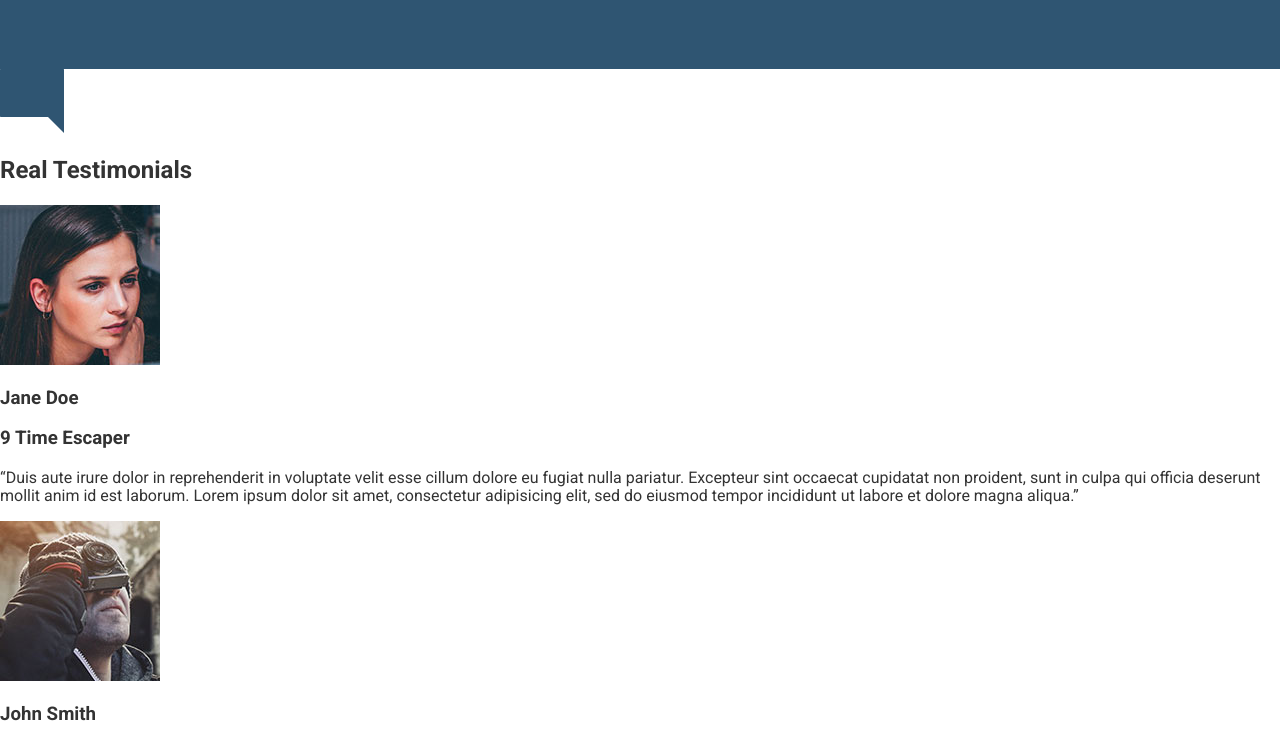
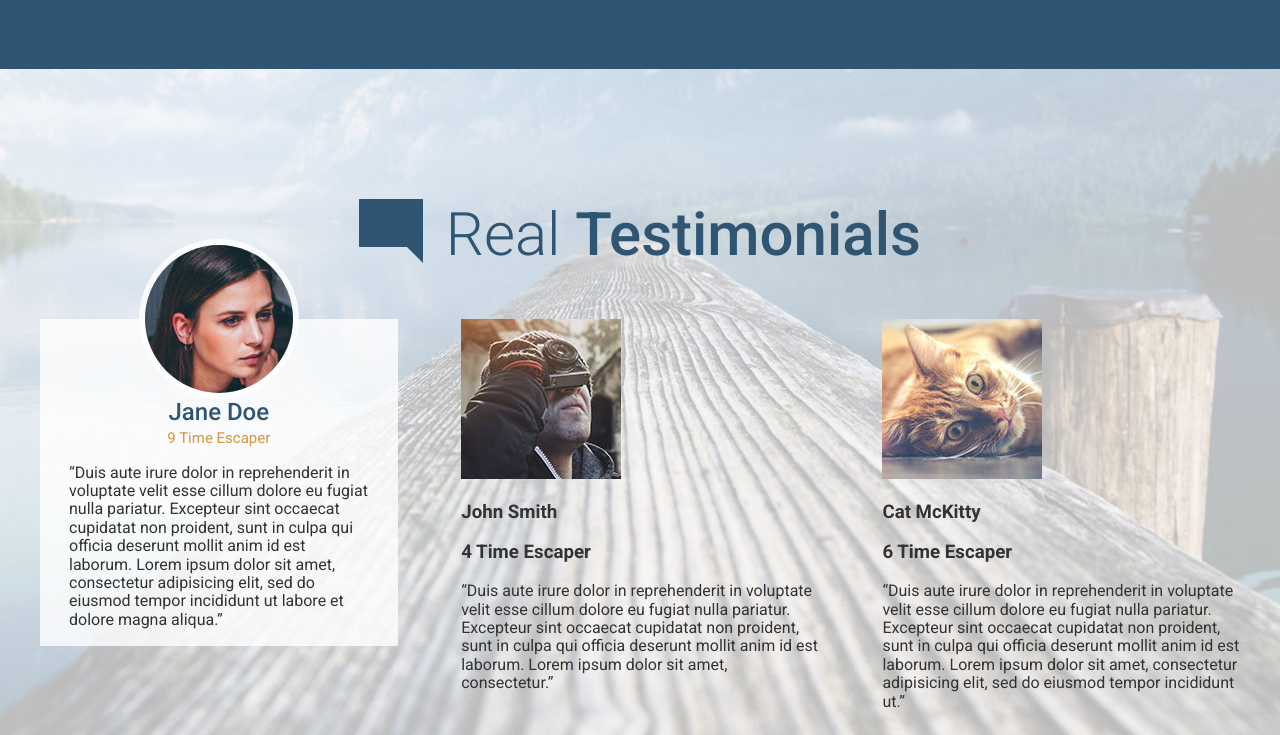
Before and after one commit to lewisRotchell/travel-site-tut-with-mods, a website built with Parcel: page src/index.html in a window 1280 px wide. Shown: the part 2965-3700 px from the top of the page. Built offline with nearby package versions, Linux system fonts and the light colour scheme.

Commit message:
added more

```diff
--- a/src/index.html
+++ b/src/index.html
@@ -95,7 +95,9 @@
           <img
             sizes="(min-width: 976px) 976px, 100vw"
             srcset="
-              assets/images/first-trip-low-res.jpg 565w, assets/images/first-trip.jpg 976w, assets/images/first-trip-hi-dpi.jpg 1952
+              assets/images/first-trip-low-res.jpg  565w,
+              assets/images/first-trip.jpg          976w,
+              assets/images/first-trip-hi-dpi.jpg  1952w
             "
             alt="Couple walking down a street."
           />
@@ -239,42 +241,63 @@
       </div>
     </div>
 
-    <div id="testimonials">
-      <img src="assets/images/icons/comment.svg" />
-      <h2>Real Testimonials</h2>
+    <div id="testimonials" class="page-section page-section--testimonials">
+      <div class="wrapper">
+        <h2 class="section-title section-title--blue">
+          <img
+            class="section-title__icon"
+            src="assets/images/icons/comment.svg"
+          />
+          Real
+          <strong>Testimonials</strong>
+        </h2>
+        <div class="row row--gutters">
+          <div class="row__medium-4">
+            <div class="testimonial">
+              <div class="testimonial__photo">
+                <img src="assets/images/testimonial-jane.jpg" />
+              </div>
+              <h3 class="testimonial__title">Jane Doe</h3>
+              <h4 class="testimonial__subtitle">9 Time Escaper</h4>
+              <p>
+                &ldquo;Duis aute irure dolor in reprehenderit in voluptate velit
+                esse cillum dolore eu fugiat nulla pariatur. Excepteur sint
+                occaecat cupidatat non proident, sunt in culpa qui officia
+                deserunt mollit anim id est laborum. Lorem ipsum dolor sit amet,
+                consectetur adipisicing elit, sed do eiusmod tempor incididunt
+                ut labore et dolore magna aliqua.&rdquo;
+              </p>
+            </div>
+          </div>
 
-      <img src="assets/images/testimonial-jane.jpg" />
-      <h3>Jane Doe</h3>
-      <h3>9 Time Escaper</h3>
-      <p>
-        &ldquo;Duis aute irure dolor in reprehenderit in voluptate velit esse
-        cillum dolore eu fugiat nulla pariatur. Excepteur sint occaecat
-        cupidatat non proident, sunt in culpa qui officia deserunt mollit anim
-        id est laborum. Lorem ipsum dolor sit amet, consectetur adipisicing
-        elit, sed do eiusmod tempor incididunt ut labore et dolore magna
-        aliqua.&rdquo;
-      </p>
-
+          <div class="row__medium-4">
             <img src="assets/images/testimonial-john.jpg" />
             <h3>John Smith</h3>
             <h3>4 Time Escaper</h3>
             <p>
-        &ldquo;Duis aute irure dolor in reprehenderit in voluptate velit esse
-        cillum dolore eu fugiat nulla pariatur. Excepteur sint occaecat
-        cupidatat non proident, sunt in culpa qui officia deserunt mollit anim
-        id est laborum. Lorem ipsum dolor sit amet, consectetur.&rdquo;
+              &ldquo;Duis aute irure dolor in reprehenderit in voluptate velit
+              esse cillum dolore eu fugiat nulla pariatur. Excepteur sint
+              occaecat cupidatat non proident, sunt in culpa qui officia
+              deserunt mollit anim id est laborum. Lorem ipsum dolor sit amet,
+              consectetur.&rdquo;
             </p>
+          </div>
 
+          <div class="row__medium-4">
             <img src="assets/images/testimonial-cat.jpg" />
             <h3>Cat McKitty</h3>
             <h3>6 Time Escaper</h3>
             <p>
-        &ldquo;Duis aute irure dolor in reprehenderit in voluptate velit esse
-        cillum dolore eu fugiat nulla pariatur. Excepteur sint occaecat
-        cupidatat non proident, sunt in culpa qui officia deserunt mollit anim
-        id est laborum. Lorem ipsum dolor sit amet, consectetur adipisicing
-        elit, sed do eiusmod tempor incididunt ut.&rdquo;
+              &ldquo;Duis aute irure dolor in reprehenderit in voluptate velit
+              esse cillum dolore eu fugiat nulla pariatur. Excepteur sint
+              occaecat cupidatat non proident, sunt in culpa qui officia
+              deserunt mollit anim id est laborum. Lorem ipsum dolor sit amet,
+              consectetur adipisicing elit, sed do eiusmod tempor incididunt
+              ut.&rdquo;
             </p>
+          </div>
+        </div>
+      </div>
     </div>
 
     <footer>
--- a/src/scss/layout/_page-section.scss
+++ b/src/scss/layout/_page-section.scss
@@ -9,4 +9,9 @@
     background-color: $main-blue;
     color: #fff;
   }
+
+  &--testimonials {
+    background: url("/assets/images/testimonials-bg.jpg") top center no-repeat;
+    background-size: cover;
+  }
 }
--- a/src/scss/main.scss
+++ b/src/scss/main.scss
@@ -11,3 +11,4 @@
 @import "./layout//generic-content-container";
 @import "./sections/section-title";
 @import "./sections/features";
+@import "./sections/testimonials";
--- a/src/scss/sections/_section-title.scss
+++ b/src/scss/sections/_section-title.scss
@@ -18,10 +18,16 @@
     margin-bottom: 0.6rem;
 
     @include atSmall {
+      position: relative;
+      top: 8px;
       margin-right: 0.5rem;
       margin-left: auto;
       display: inline-block;
       margin-bottom: 0;
     }
   }
+
+  &--blue {
+    color: $main-blue;
+  }
 }
--- /dev/null
+++ b/src/scss/sections/_testimonials.scss
@@ -0,0 +1,31 @@
+.testimonial {
+  background-color: rgba(255, 255, 255, 0.8);
+  padding: 0 1.8125rem 1px 1.8125rem;
+
+  &__photo {
+    border-radius: 80px;
+    overflow: hidden;
+    width: 160px;
+    height: 160px;
+    margin: 0 auto -80px auto;
+    position: relative;
+    top: -80px;
+    border: 6px solid rgba(255, 255, 255, 0.8);
+  }
+
+  &__title {
+    color: $main-blue;
+    text-align: center;
+    font-size: 1.5rem;
+    font-weight: 500;
+    margin: 0;
+  }
+
+  &__subtitle {
+    color: $main-orange;
+    text-align: center;
+    font-weight: 400;
+    font-size: 0.9375rem;
+    margin: 0.25rem 0 1rem 0;
+  }
+}
```
Lines whose indentation alone changed are shown as unchanged.
